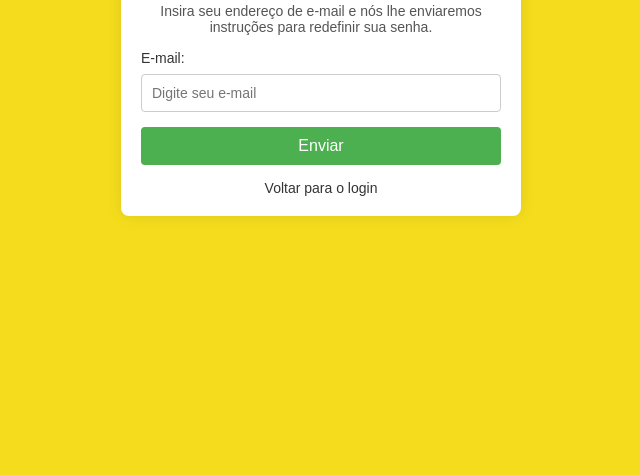
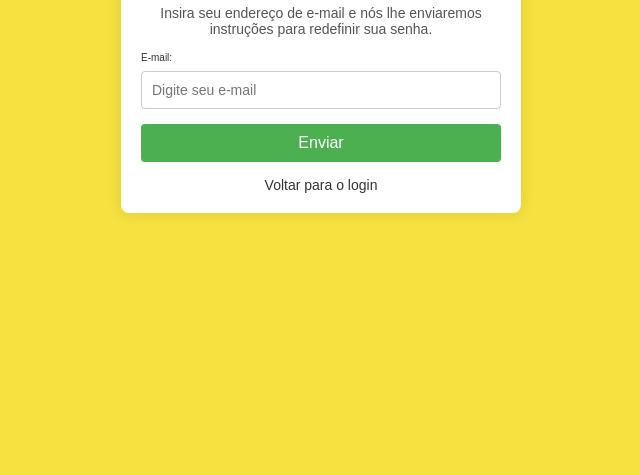
Before and after one commit to ThalesBrasil/Auto-escola, a plain HTML site: page Autoescola/Esqueci a senha/esqueci.html in a window 1280 px wide. Shown: the part 325-800 px from the top of the page, without its empty margins (319-959 px from the left). Drawn offline with Linux system fonts and the light colour scheme.

Commit message:
Update esqueci.css

```diff
--- a/Autoescola/Esqueci a senha/esqueci.css
+++ b/Autoescola/Esqueci a senha/esqueci.css
@@ -6,7 +6,7 @@
 
 body {
     font-family: Arial, sans-serif;
-    background-color: #F5DD1D;
+    background-color:#f5dc1dd7;
     display: flex;
     justify-content: center;
     align-items: center;
@@ -39,7 +39,7 @@ label {
     display: block;
     margin-bottom: 8px;
     text-align: left;
-    font-size: 14px;
+    font-size: 10px;
     color: #333;
 }
 
```
